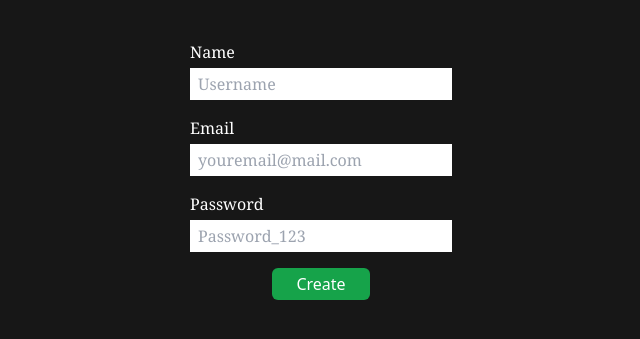
After one commit to luanwcode/todolist, a Django app: page /users/register/ in a window 1280 px wide. The commit adds this page. Shown: the top 339 px of the page, without its empty margins (319-959 px from the left). Run offline with Django 5.2, Linux system fonts and the light colour scheme; some libraries are stand-ins or nearby versions.

Commit message:
added a register page (non functional)

```diff
--- a/tasks/models.py
+++ b/tasks/models.py
@@ -1,4 +1,5 @@
 from django.db import models
+
 
 class TaskModel(models.Model):
     name = models.CharField(max_length=100)
--- a/templates/index/index.html
+++ b/templates/index/index.html
@@ -8,5 +8,6 @@
 <body>
     <a href="{% url 'tasks:home' %}"> <button>To-do list home</button></a>
     <a href="{% url 'users:login' %}"> <button>Login</button></a>
+    <a href="{% url 'users:register' %}"><button>Create Account</button></a>
 </body>
 </html>
--- /dev/null
+++ b/templates/users/register.html
@@ -0,0 +1,45 @@
+<!DOCTYPE html>
+<html lang="en">
+<head>
+    <meta charset="UTF-8">
+    <meta name="viewport" content="width=device-width, initial-scale=1.0">
+    <title>To-do list add tasks</title>
+    <script src="https://cdn.tailwindcss.com"></script>
+</head>
+<body class="bg-neutral-900 font-serif">
+
+    <div class="flex flex-col p-10 items-center justify-center text-white">
+
+        <form method="post" action="{% url 'users:register' %}" class="flex flex-col gap-4">
+            {% csrf_token %}
+
+            <div class="flex flex-col gap-1">
+                <label class="font-medium text-white">Name</label>
+                <input class="text-black px-2 py-1" type="text" placeholder="Username" name="username">
+            </div>
+
+            <div class="flex flex-col gap-1">
+                <label class="font-medium text-white">Email</label>
+                <div class="flex flex-col">
+                    <input class="text-black px-2 py-1" type="email" name="email" placeholder="youremail@mail.com" >
+                </div>
+            </div>
+
+            <div class="flex flex-col gap-1">
+                <label class="font-medium text-white">Password</label>
+                <div class="flex flex-col">
+                    <input class="text-black px-2 py-1" type="password" name="password" placeholder="Password_123" >
+                </div>
+            </div>
+
+            <div class="flex items-center justify-center font-sans">
+                <button type="submit" class="bg-green-600 hover:bg-green-500 text-white px-6 py-1 rounded-md">
+                    Create
+                </button>
+            </div>
+        </form>
+
+    </div>
+
+</body>
+</html>
--- a/todolist/urls.py
+++ b/todolist/urls.py
@@ -22,6 +22,5 @@ urlpatterns = [
     path('admin/', admin.site.urls),
     path('', views.index_view),
     path('tasks/', include("tasks.urls")),
-    path ('users/', include("users.urls"))
-
+    path('users/', include("users.urls"))
 ]
--- a/users/urls.py
+++ b/users/urls.py
@@ -4,5 +4,6 @@ from . import views
 app_name="users"
 
 urlpatterns = [
-    path("login/", views.users_login, name="login")
+    path("login/", views.users_login, name="login"),
+    path("register/", views.users_register, name="register")
 ]
--- a/users/views.py
+++ b/users/views.py
@@ -1,5 +1,16 @@
 from django.shortcuts import render
-from django.http import HttpRequest
+from django.http import HttpRequest, HttpResponse
+from django.contrib.auth.models import User
 
 def users_login(request):
     return render(request, "users/login.html")
+
+def users_register(request):
+    if request.method == "GET":
+        return render(request, "users/register.html")
+    else:
+        username = request.POST.get('username')
+        email = request.POST.get('email')
+        password = request.POST.get('password')
+
+        return HttpResponse(username)
```
